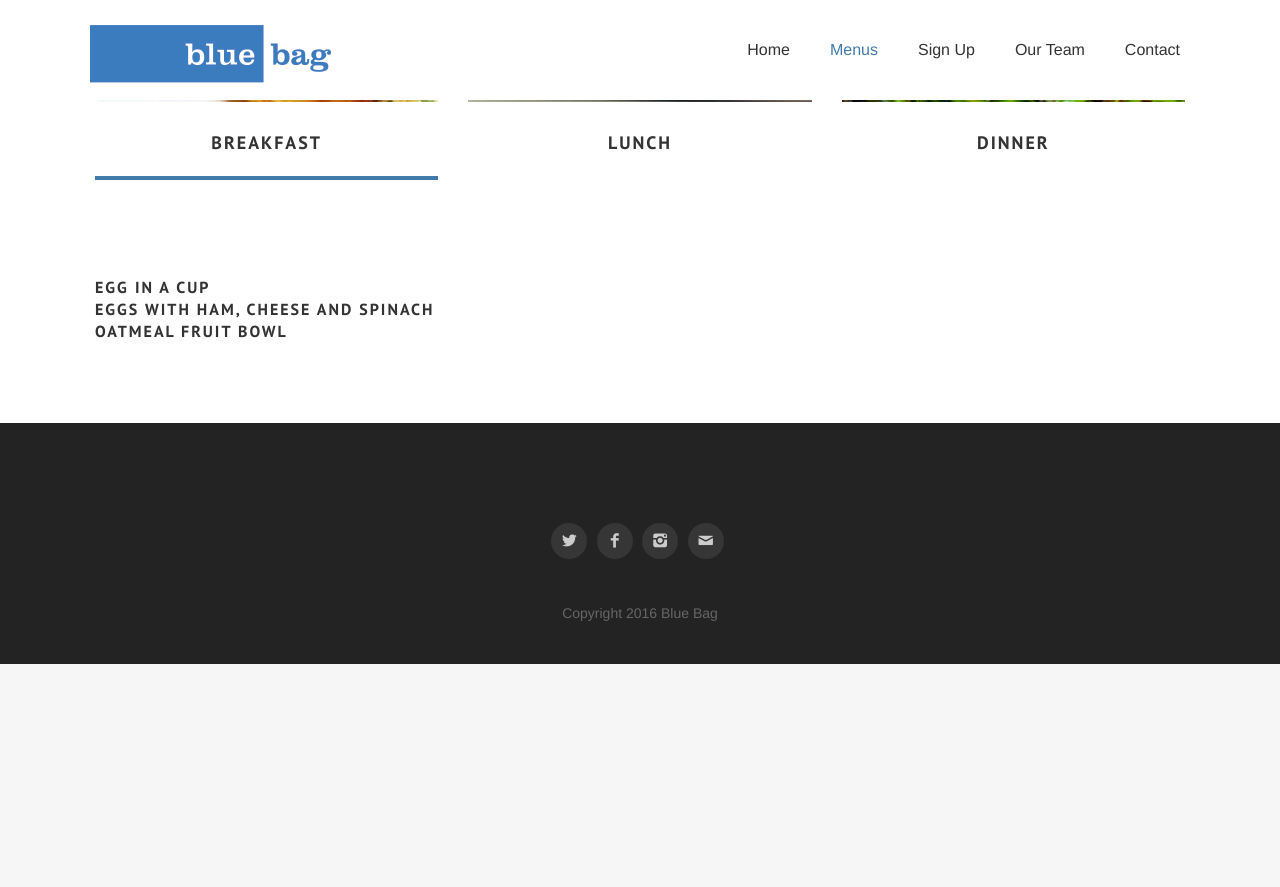
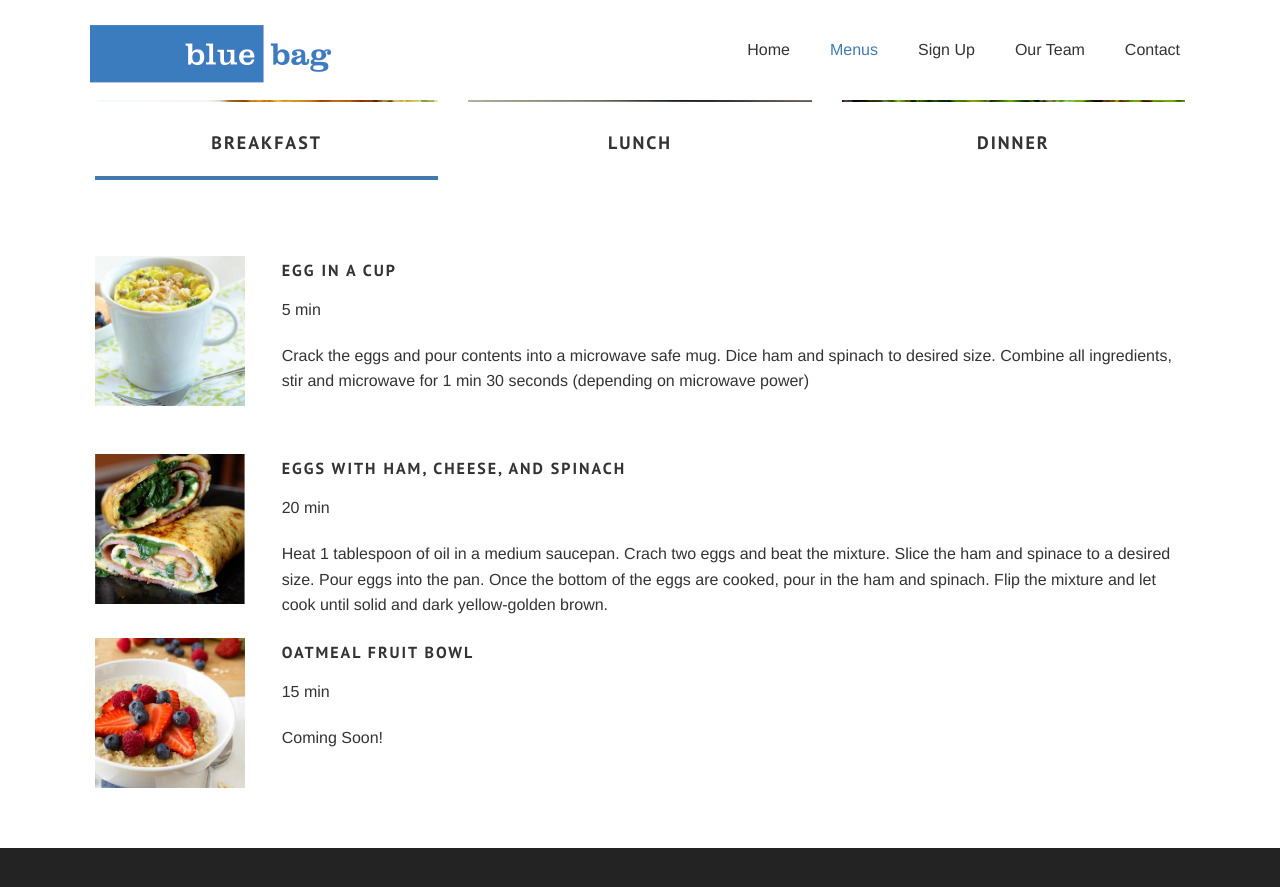
Before and after one commit to bluebag-cooking/bluebag-cooking.github.io, a Jekyll site: the page built from menus.html, in a window 1280 px wide and 900 px high, scrolled down 637 px. Shown: the top 887 px of the window. Built offline with Jekyll 4.4.1, drawn with Linux system fonts in a browser that asks for light colours; nearby versions of some CDN libraries; some web fonts are replaced; Markdown is read by kramdown in place of the engine named in the settings; before the commit the page ends 1301 px from its top, so only the background shows below that.

Commit message:
Updating menus with the recipes and cook times

```diff
--- a/_includes/get-in-touch.html
+++ b/_includes/get-in-touch.html
@@ -20,7 +20,7 @@
         <input placeholder='SUBJECT' name = "subject" type='text'>
       </div>
       <div class='medium-6 large-6 columns'>
-        <textarea placeholder='MESSAGE' name = "message"></textarea>
+        <textarea placeholder='COMMENTS' name = "comments"></textarea>
         <input class='button white' type='submit' value="Send">
       </div>
       </form>
--- a/menus.html
+++ b/menus.html
@@ -6,25 +6,61 @@ section_id: menus
 meals:
   - image: breakfast_main.jpg
     name: Breakfast
-    desc:
-      <h4>Egg in a cup <br>
-      Eggs with ham, cheese and spinach <br>
-      Oatmeal fruit bowl <br></h4>
+    items:
+      - name: Egg in a Cup
+        cooktime: 5 min
+        picture: eggs_in_a_cup.jpg
+        recipe: Crack the eggs and pour contents into a microwave safe mug. Dice ham and spinach to desired size. Combine all ingredients, stir and microwave for 1 min 30 seconds (depending on microwave power) <div class='spacing'></div>
+      - name: Eggs with Ham, Cheese, and Spinach
+        cooktime: 20 min
+        picture: eggs_with_ham_and_spinach.jpg
+        recipe: Heat 1 tablespoon of oil in a medium saucepan. Crach two eggs and beat the mixture. Slice the ham and spinace to a desired size. Pour eggs into the pan. Once the bottom of the eggs are cooked, pour in the ham and spinach. Flip the mixture and let cook until solid and dark yellow-golden brown.<br>
+      - name: Oatmeal Fruit Bowl
+        cooktime: 15 min
+        picture: oatmeal_with_fruit.jpg
+        recipe: Coming Soon!
   - image: lunch_main.jpg
     name: Lunch
-    desc:
-      <h4>Shrimp Salad with tomatoes<br>
-      Grilled Cheese with Ham and Jam<br>
-      Fancy PB&J<br></h4>
+    items:
+      - name: Shrimp Salad with tomatoes
+        cooktime: 10 min
+        picture: shrimp_salad.jpg
+        recipe: To prepare the shrimp, pinch of the tails and dry with a paper tol. Heat a saucepan on low, add 1 tablespoon of oil, and keep on a medium heat. Place shrimp in the pan to cook - flip when one side turns pink. While shrimp is cooking, cut off the end of a romain heart and wash the leaves. Tear or cut lettuce to your desired. Wash and cut grape tomatoes in half. Add cooked shrimp with lettuce and tomatoes in a bowl with olive oil and white vinegar.
+      - name: Grilled Cheese with Ham & Jam
+        cooktime: 20 min
+        picture: grilled_cheese.jpg
+        recipe: Coming Soon! <div class="two spacing"></div>
+      - name: Fancy PB&J
+        cooktime: 10 min
+        picture: pbj.jpg
+        recipe: Coming Soon! <div class="two spacing"></div>
   - image: dinner_main.jpg
     name: Dinner
-    desc:
-      <h4>Beef Mac & Cheese with Vegetables<br>
-      Sphagetti with Meatballs<br>
-      Miso Salmon<br>
-      Coconut chicken curry<br>
-      Sphagetti Carbonara<br>
-      Beef Lo Mein<br></h4>
+    items:
+      - name: Beef Mac & Cheese with Vegetables
+        cooktime: 10 min
+        picture: beef_mac_and_cheese.jpg
+        recipe: Coming Soon! <div class="two spacing"></div>
+      - name: Sphagetti with Meatballs
+        cooktime: 20 min
+        picture: sphagetti_and_meatballs.jpg
+        recipe: Coming Soon! <div class="two spacing"></div>
+      - name: Miso Salmon
+        cooktime: 10 min
+        picture: miso_salmon.png
+        recipe: Preheat the broiler on high. Boil 1 cup of water, and once boiling, put rice in and cover for 18 minutes. Combine the water, miso paste, sugar, and soy sauce. Place the salmon on an oven safe dish, and cover with miso sauce. Broil the salmon for 10 minutes. Mix the kale, blueberries, carrots, and walnuts in a mixing boil. Check to see if rice has expanded, and turn off heat. Place salad on bottom of plate. Add the rice ontop with the salmon.
+      - name: Coconut chicken curry
+        cooktime: 20 min
+        picture: coconut_chicken_curry.jpg
+        recipe: Boil one cup of water, place rice in boiling water. Cover and cool for 18 minutes until rice expands. Dice onion, quarter potatoes, and slice carrots. Heat pan with oil, and cook onion until fragerant. Add potatoes, carrots, and chicken. Cook until chicken is cooked through. Add water until all ingredients are covered. Wait till the water boils, turn the heat down to medium heat, cover and cook for 15-20 minutes. Add curry block, cook and stir until your liking for consistency. Add coconut milk and peas.
+      - name: Sphagetti Carbonara
+        cooktime: 10 min
+        picture: sphagetti_carbonara.jpg
+        recipe: Coming Soon! <div class="two spacing"></div>
+      - name: Beef Lo Mein
+        cooktime: 10 min
+        picture: beef_lo_mein.jpg
+        recipe: Coming Soon! <div class="two spacing"></div>
 ---
 
 <div class='full'>
@@ -68,9 +104,16 @@ meals:
 					{% assign active_class = "" %}
 				{% endif %}
 				<div class='member-intro {{active_class}}' id='meal-{{forloop.index}}'>
-				<div class='medium-12 large- columns'>
-		 			 <p>{{meal.desc}}</p>
+				{% for item in meal.items %}
+				<div class="medium-2 large-2 columns">
+					<img src='{{site.url}}/images/{{item.picture}}' height=150 width=150>
 				</div>
+				<div class='medium-10 large-10 columns'>
+		 			 <h4> {{ item.name }} </h4>
+		 			 <p> {{ item.cooktime }} </p>
+		 			 <p> {{ item.recipe }} </p>
+				</div>
+				{% endfor %}
 				</div>
 			{% endfor %}
 		</div>
```
Also changed, not shown: about-the-team.html (+7 -4 lines), images/beef_lo_mein.jpg (added), images/beef_mac_and_cheese.jpg (added), images/coconut_chicken_curry.jpg (added), images/eggs_in_a_cup.jpg (added), images/eggs_with_ham_and_spinach.jpg (added), images/grilled_cheese.jpg (added), images/miso_salmon.png (added), images/oatmeal_with_fruit.jpg (added), images/pbj.jpg (added), images/shrimp_salad.jpg (added), images/sphagetti_and_meatballs.jpg (added), images/sphagetti_carbonara.jpg (added), images/stephanie_l-01.jpg (added), 1 other file.
